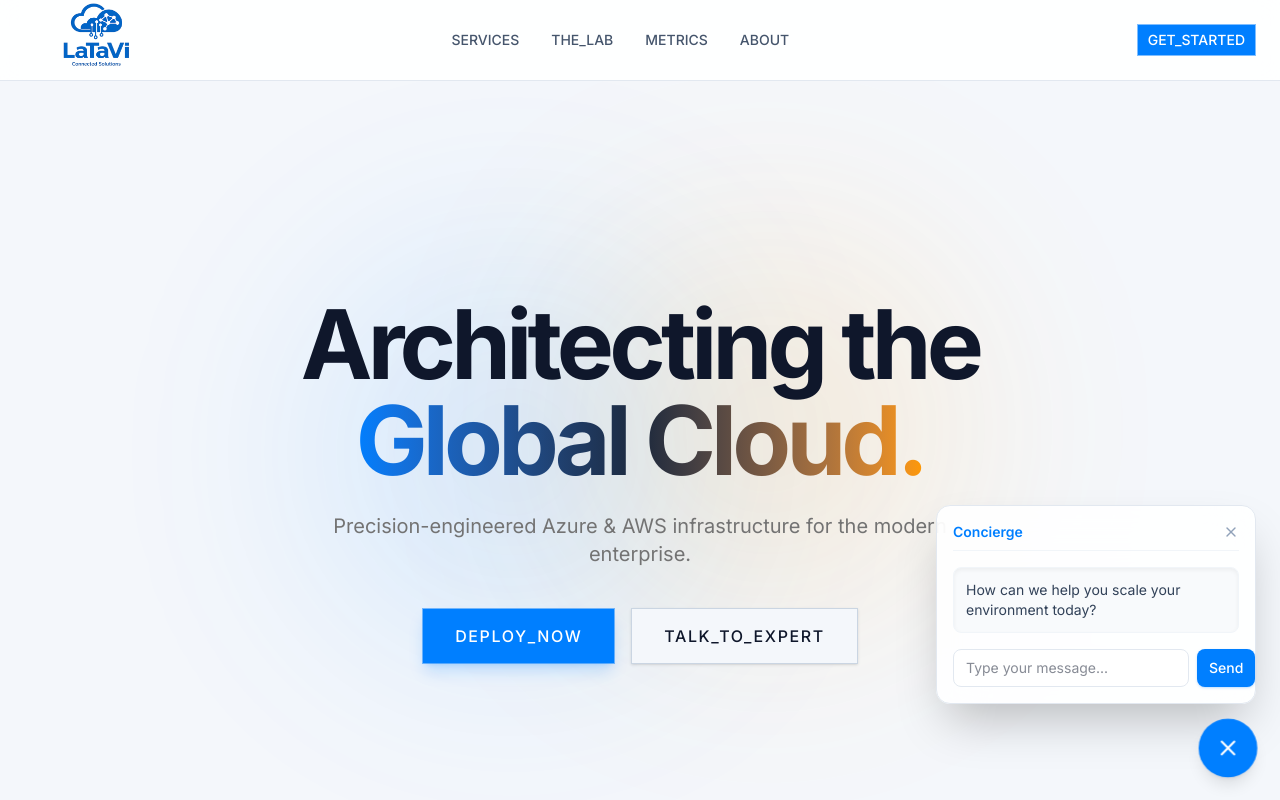
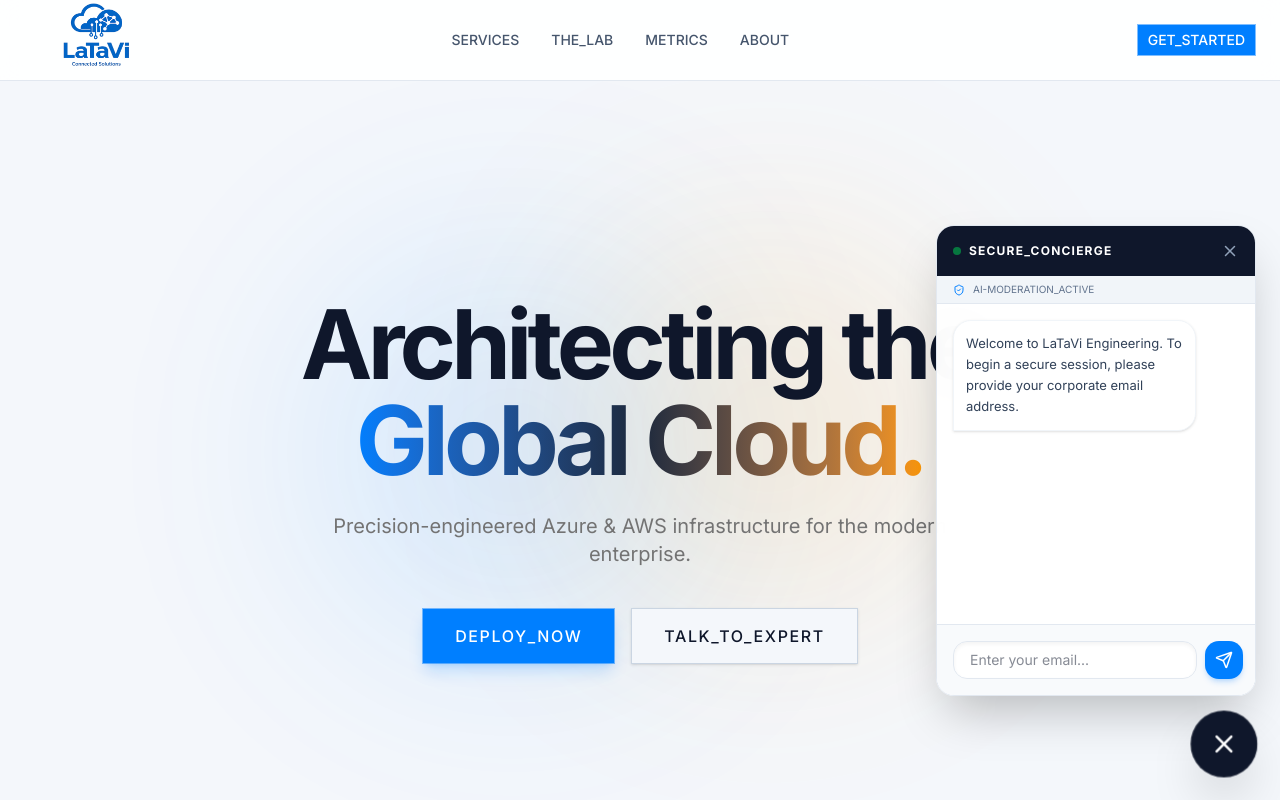
Before and after one commit to latavitechnology/latavitechnology.github.io, a Next.js app: page /latavi/ in a window 1280 px wide. Both pictures are taken after a click on the button 1228 px from the left and 748 px from the top of the page. Shown: the top 800 px of the page. Built offline with nearby package versions, Linux system fonts and the light colour scheme.

Commit message:
Added functionality for "Get_Started", Changes made to Cloud Labs to include File-Share_to_blob, Partners updated with GuhaTek and Agiliztech and finally added features to Chatbot along with guardrails in place agaist abuse

```diff
--- a/src/components/layout/Navbar.tsx
+++ b/src/components/layout/Navbar.tsx
@@ -25,7 +25,7 @@ export function Navbar() {
           <Link href="#metrics" className="text-slate-600 hover:text-azure transition-colors">METRICS</Link>
           <Link href="#about" className="text-slate-600 hover:text-slate-900 transition-colors">ABOUT</Link>
         </div>
-        <Button onClick={() => document.getElementById('contact')?.scrollIntoView({ behavior: 'smooth'})} className="bg-azure hover:bg-azure/80 text-white rounded-none border border-azure/50 font-mono">
+        <Button onClick={() => document.getElementById('contact')?.scrollIntoView({ behavior: 'smooth'})} className="bg-azure hover:bg-azure/80 text-white rounded-none border border-azure/50 font-mono cursor-pointer">
           GET_STARTED
         </Button>
       </div>
--- a/src/components/sections/Partners.tsx
+++ b/src/components/sections/Partners.tsx
@@ -5,8 +5,8 @@ import { motion } from "framer-motion";
 const partners = [
   { name: "Microsoft Azure", color: "#007FFF" },
   { name: "Amazon Web Services", color: "#FF9900" },
-  { name: "Cisco", color: "#1BA0D7" },
-  { name: "Fortinet", color: "#C81326" }
+  { name: "AgilizTech", color: "#6366F1" }, // Soft Indigo
+  { name: "Guhatek", color: "#0EA5E9" }     // Sky Blue
 ];
 
 export function Partners() {
--- a/src/components/ui/LiveChatConcierge.tsx
+++ b/src/components/ui/LiveChatConcierge.tsx
@@ -1,11 +1,99 @@
 "use client";
 
-import { useState } from "react";
-import { MessageSquare, X } from "lucide-react";
+import { useState, useRef, useEffect } from "react";
+import { MessageSquare, X, Send, ShieldCheck } from "lucide-react";
 import { motion, AnimatePresence } from "framer-motion";
+
+interface Message {
+  text: string;
+  isBot: boolean;
+}
 
 export function LiveChatConcierge() {
   const [isOpen, setIsOpen] = useState(false);
+  const [email, setEmail] = useState("");
+  const [isEmailVerified, setIsEmailVerified] = useState(false);
+  const [messages, setMessages] = useState<Message[]>([
+    { text: "Welcome to LaTaVi Engineering. To begin a secure session, please provide your corporate email address.", isBot: true }
+  ]);
+  const [inputValue, setInputValue] = useState("");
+  const [isSubmitting, setIsSubmitting] = useState(false);
+  const chatEndRef = useRef<HTMLDivElement>(null);
+
+  // Guardrails: Basic profanity/misuse filter
+  const containsRestrictedContent = (text: string) => {
+    const restricted = ["hack", "spam", "admin", "password", "script", "alert("];
+    return restricted.some(word => text.toLowerCase().includes(word));
+  };
+
+  const scrollToBottom = () => {
+    chatEndRef.current?.scrollIntoView({ behavior: "smooth" });
+  };
+
+  useEffect(() => {
+    scrollToBottom();
+  }, [messages]);
+
+  const validateEmail = (email: string) => {
+    return /^[^\s@]+@[^\s@]+\.[^\s@]+$/.test(email);
+  };
+
+  const handleSend = async () => {
+    if (!inputValue.trim() || isSubmitting) return;
+
+    // Guardrail: Length check
+    if (inputValue.length > 500) {
+      setMessages(prev => [...prev, { text: "Error: Message exceeds maximum safety length (500 chars).", isBot: true }]);
+      return;
+    }
+
+    // Guardrail: Content check
+    if (containsRestrictedContent(inputValue)) {
+      setMessages(prev => [...prev, { text: "SECURITY_NOTICE: Your input triggered a safety filter. Please rephrase your technical inquiry.", isBot: true }]);
+      setInputValue("");
+      return;
+    }
+
+    const currentInput = inputValue;
+    setInputValue("");
+    setMessages(prev => [...prev, { text: currentInput, isBot: false }]);
+
+    if (!isEmailVerified) {
+      if (validateEmail(currentInput)) {
+        setEmail(currentInput);
+        setIsEmailVerified(true);
+        setMessages(prev => [...prev, { text: `Identity verified: ${currentInput}. How can we assist with your cloud infrastructure today?`, isBot: true }]);
+      } else {
+        setMessages(prev => [...prev, { text: "Invalid format. Please provide a valid corporate email to continue.", isBot: true }]);
+      }
+      return;
+    }
+
+    // Process technical inquiry
+    setIsSubmitting(true);
+
+    try {
+      // Sending to user's specified pseudo-hash endpoint via FormSubmit AJAX
+      await fetch("https://formsubmit.co/ajax/246a4985f910688dba417d7154e7a358", {
+        method: "POST",
+        headers: { "Content-Type": "application/json" },
+        body: JSON.stringify({
+          email: email,
+          message: currentInput,
+          _subject: "New Secure Concierge Inquiry - LaTaVi"
+        })
+      });
+
+      setMessages(prev => [...prev, {
+        text: "Inquiry transmitted securely. A senior engineer has been notified and will respond to your corporate email shortly.",
+        isBot: true
+      }]);
+    } catch (error) {
+      setMessages(prev => [...prev, { text: "Transmission error. Our systems are currently under high load. Please try again or use the main contact form.", isBot: true }]);
+    } finally {
+      setIsSubmitting(false);
+    }
+  };
 
   return (
     <div className="fixed bottom-6 right-6 z-50">
@@ -16,25 +104,56 @@ export function LiveChatConcierge() {
             animate={{ opacity: 1, y: 0, scale: 1 }}
             exit={{ opacity: 0, y: 20, scale: 0.95 }}
             transition={{ duration: 0.2, ease: "linear" }}
-            className="mb-4 w-80 bg-white/90 backdrop-blur-xl border border-slate-200 p-4 rounded-xl shadow-2xl"
+            className="mb-4 w-80 bg-white/95 backdrop-blur-xl border border-slate-200 rounded-2xl shadow-2xl overflow-hidden"
           >
-            <div className="flex justify-between items-center mb-4 border-b border-slate-100 pb-2">
-              <h3 className="font-mono text-azure text-sm font-semibold">Concierge</h3>
-              <button onClick={() => setIsOpen(false)} className="text-slate-400 hover:text-slate-900 transition-colors">
-                <X size={16} />
+            {/* Header */}
+            <div className="bg-slate-900 p-4 flex justify-between items-center">
+              <div className="flex items-center gap-2">
+                <div className="w-2 h-2 rounded-full bg-green-500 animate-pulse" />
+                <h3 className="font-mono text-white text-xs font-bold uppercase tracking-widest">Secure_Concierge</h3>
+              </div>
+              <button onClick={() => setIsOpen(false)} className="text-slate-400 hover:text-white transition-colors">
+                <X size={18} />
               </button>
             </div>
-            <div className="bg-slate-50 rounded-md p-3 mb-4 text-sm font-sans border border-slate-100 shadow-inner">
-              <p className="text-slate-700">How can we help you scale your environment today?</p>
+
+            {/* Guardrail Status Bar */}
+            <div className="bg-slate-100 px-4 py-1.5 flex items-center gap-2 border-b border-slate-200">
+               <ShieldCheck size={12} className="text-azure" />
+               <span className="text-[10px] font-mono text-slate-500 uppercase">AI-Moderation_Active</span>
             </div>
-            <div className="flex gap-2">
+
+            <div className="h-80 overflow-y-auto p-4 space-y-4 custom-scrollbar bg-white/50">
+              {messages.map((msg, i) => (
+                <div key={i} className={`flex ${msg.isBot ? 'justify-start' : 'justify-end'}`}>
+                  <div className={`max-w-[85%] p-3 rounded-2xl text-[13px] leading-relaxed font-sans shadow-sm ${
+                    msg.isBot
+                      ? 'bg-white text-slate-700 rounded-bl-none border border-slate-100'
+                      : 'bg-azure text-white rounded-br-none'
+                  }`}>
+                    {msg.text}
+                  </div>
+                </div>
+              ))}
+              <div ref={chatEndRef} />
+            </div>
+
+            <div className="p-4 bg-slate-50 border-t border-slate-200 flex gap-2">
               <input
                 type="text"
-                placeholder="Type your message..."
-                className="flex-1 bg-white border border-slate-200 rounded-md px-3 py-2 text-sm focus:outline-none focus:border-azure transition-colors text-slate-900"
+                value={inputValue}
+                onChange={(e) => setInputValue(e.target.value)}
+                onKeyDown={(e) => e.key === 'Enter' && handleSend()}
+                disabled={isSubmitting}
+                placeholder={isEmailVerified ? "Type your inquiry..." : "Enter your email..."}
+                className="flex-1 bg-white border border-slate-200 rounded-xl px-4 py-2 text-sm focus:outline-none focus:border-azure transition-all text-slate-900 shadow-inner"
               />
-              <button className="bg-azure hover:bg-azure/80 text-white px-3 py-2 text-sm font-medium rounded-md transition-colors shadow-sm shadow-azure/20">
-                Send
+              <button
+                onClick={handleSend}
+                disabled={isSubmitting}
+                className="bg-azure hover:bg-azure/80 text-white p-2.5 rounded-xl transition-all disabled:opacity-50 shadow-md shadow-azure/20"
+              >
+                <Send size={18} />
               </button>
             </div>
           </motion.div>
@@ -45,9 +164,9 @@ export function LiveChatConcierge() {
         whileHover={{ scale: 1.05 }}
         whileTap={{ scale: 0.95 }}
         onClick={() => setIsOpen(!isOpen)}
-        className="w-14 h-14 bg-azure hover:bg-[#0066CC] rounded-full flex items-center justify-center shadow-lg border border-azure/50 text-white ml-auto transition-colors"
+        className="w-16 h-16 bg-slate-900 hover:bg-black rounded-full flex items-center justify-center shadow-2xl border border-white/10 text-white ml-auto transition-all"
       >
-        {isOpen ? <X size={24} /> : <MessageSquare size={24} />}
+        {isOpen ? <X size={28} /> : <MessageSquare size={28} />}
       </motion.button>
     </div>
   );
```
Also changed, not shown: src/components/sections/CloudLab.tsx (+14 -11 lines).
